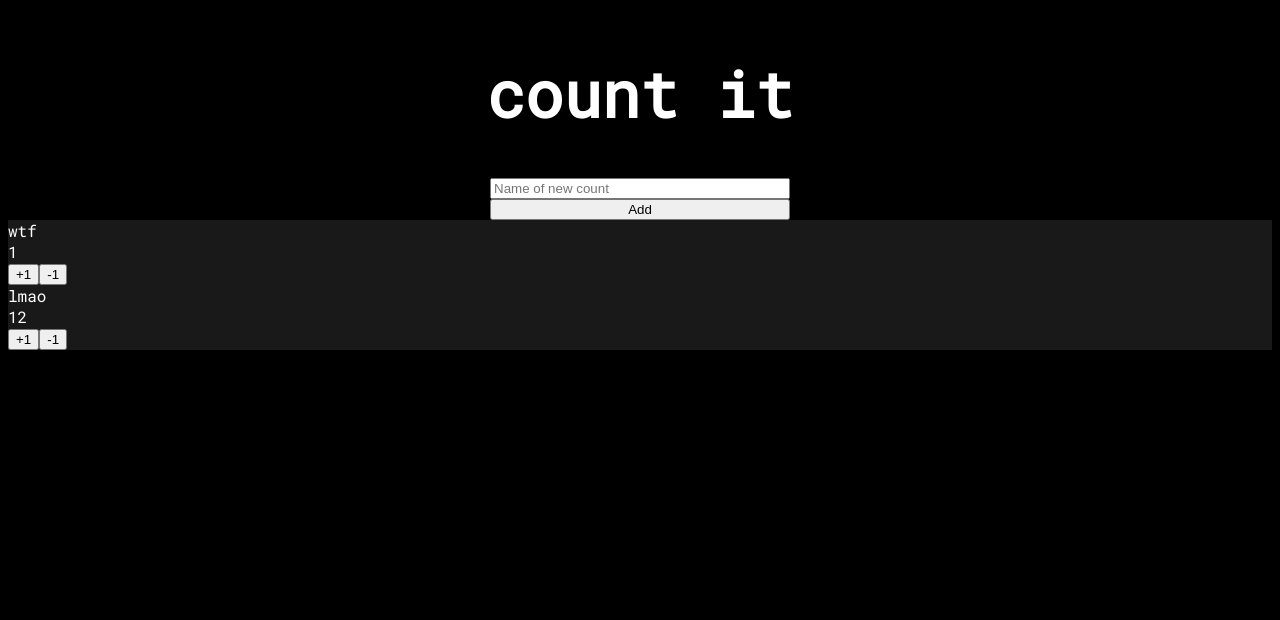
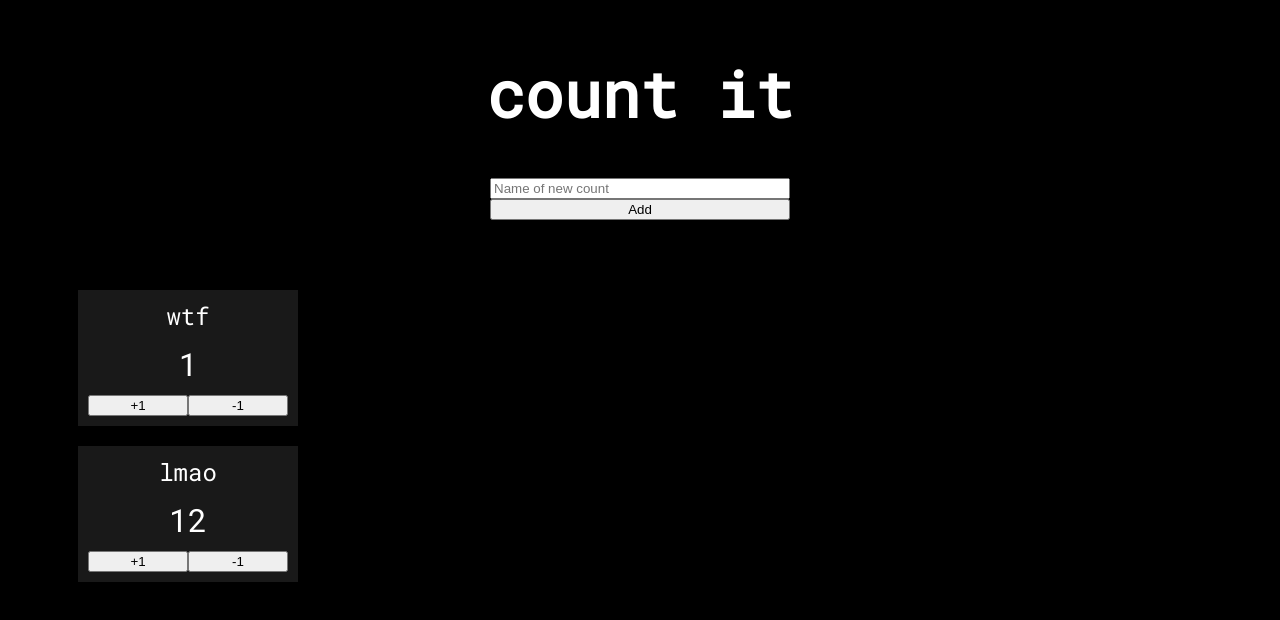
Before and after one commit to gr3yknigh1/count-it, a React (Create React App) app: page / in a window 1280 px wide. Shown: the top 620 px of the page. Built offline with nearby package versions, Linux system fonts and the light colour scheme.

Commit message:
Update css

```diff
--- a/src/styles.css
+++ b/src/styles.css
@@ -44,8 +44,24 @@ body {
 .form_button {
 }
 
+.card-container {
+  display: flexbox;
+
+  padding: 50px;
+}
+
 .card {
+  display: flex;
+  flex-direction: column;
   background-color: var(--background-1);
+
+  text-align: center;
+
+  width: auto;
+  max-width: 200px;
+
+  padding: 10px;
+  margin: 20px;
 }
 
 .card__menubutton {
@@ -53,9 +69,21 @@ body {
 }
 
 .card__label {
-
+  font-size: 1.5em;
+  margin: 20px;
 }
 
 .card__count {
+  margin: 10px;
+  font-size: 2em;
+}
 
+.card__button-holder {
+  display: flex;
+  flex-direction: row;
+  justify-content: center;
 }
+
+.card__button {
+  width: 100%;
+}
```
